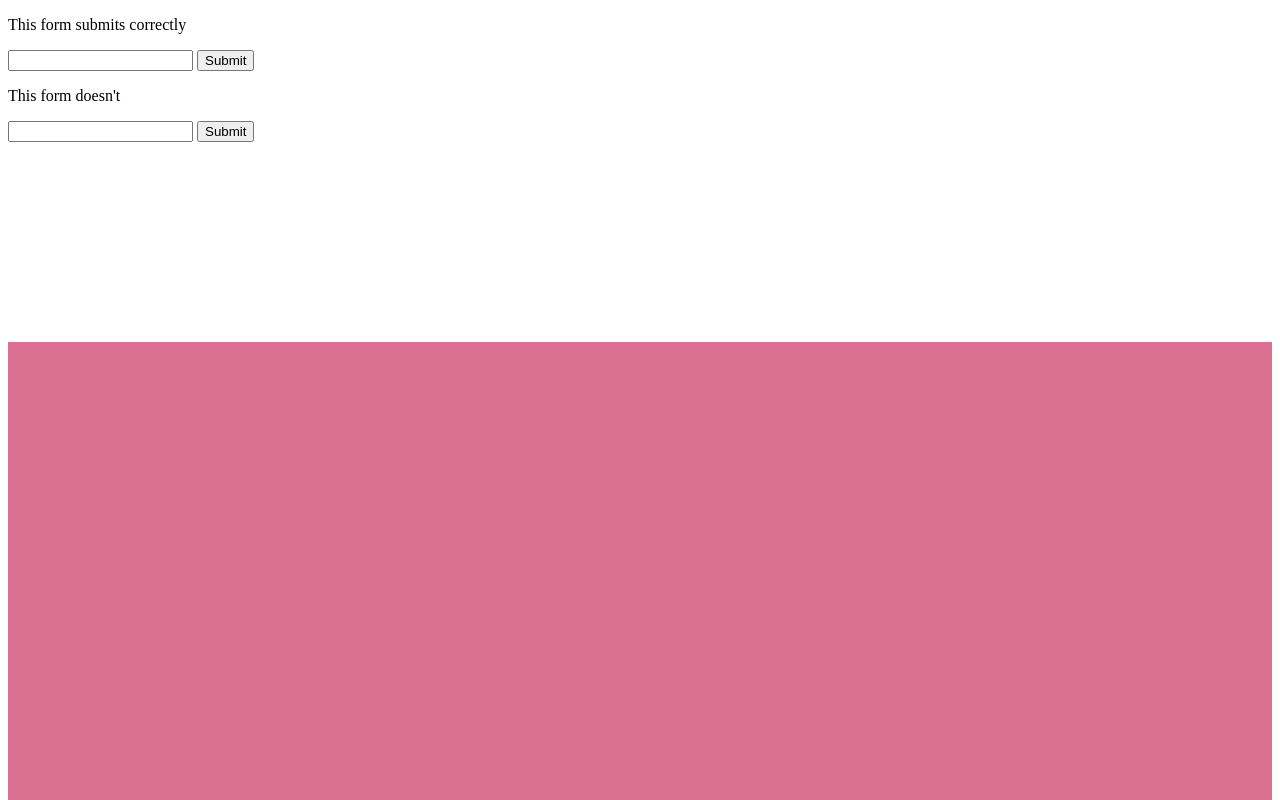
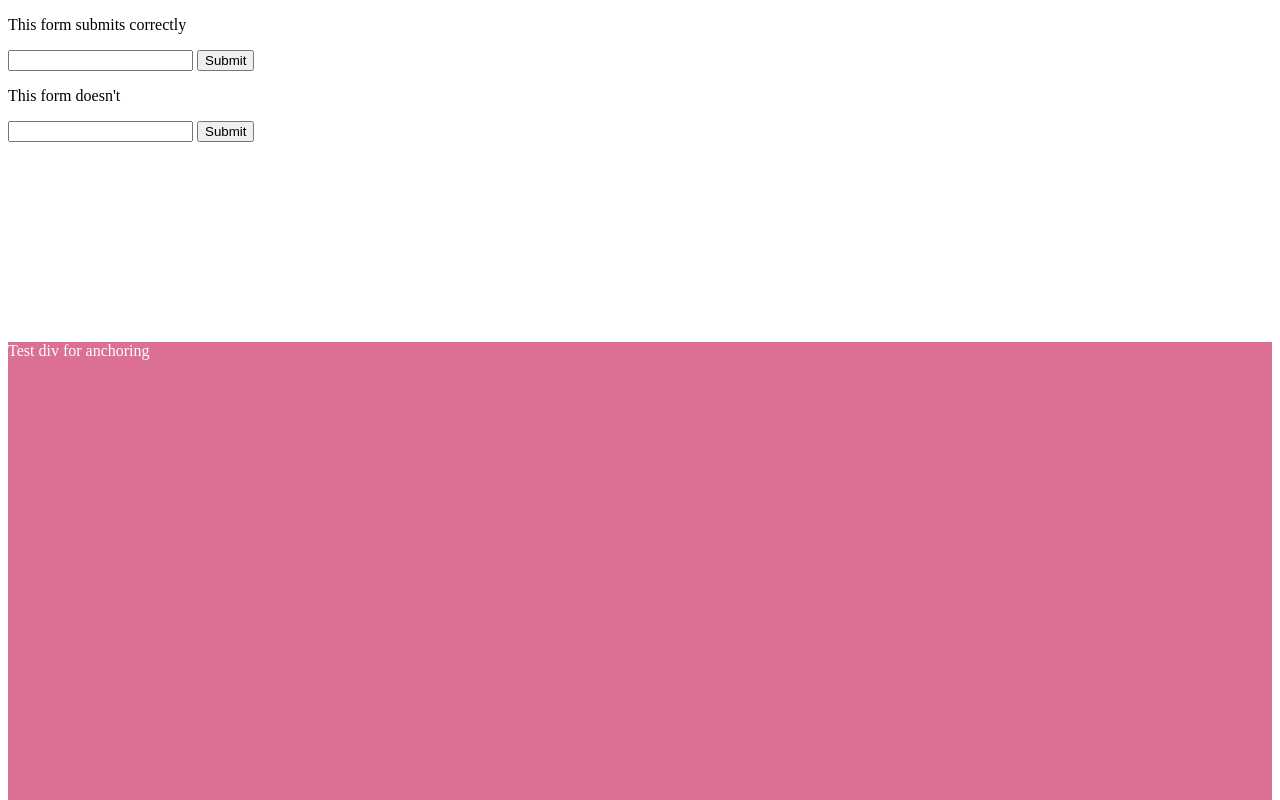
Before and after one commit to cinnamonKale/netlify-form-redirect-test, a plain HTML site: page index.html in a window 1280 px wide. Shown: the top 800 px of the page. Drawn offline with Linux system fonts and the light colour scheme.

Commit message:
Add text

```diff
--- a/index.html
+++ b/index.html
@@ -21,6 +21,6 @@
     <input type="submit" value="Submit">
   </form>
 
-  <div id="test" style="margin-top: 200px; height: 150vh; background: palevioletred;"></div>
+  <div id="test" style="margin-top: 200px; height: 150vh; background: palevioletred; color: white;">Test div for anchoring</div>
 </body>
 </html>
```
